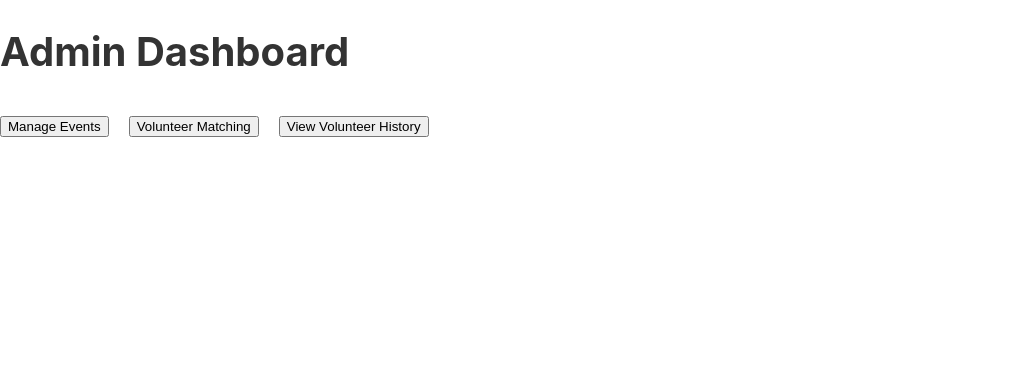
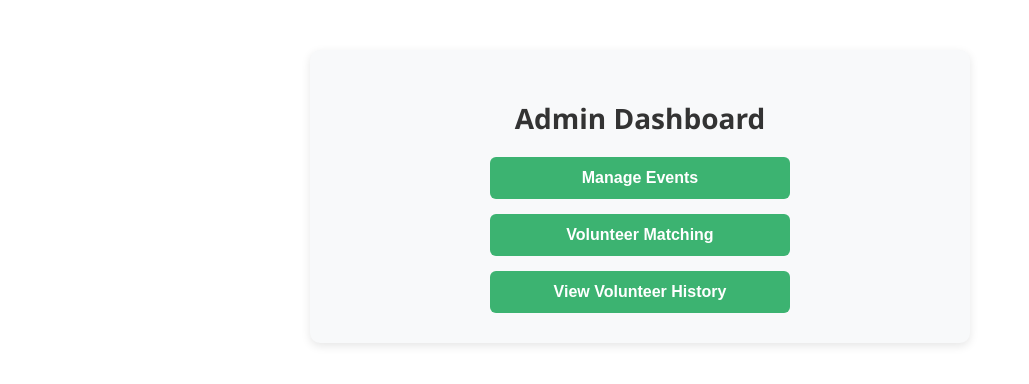
Before and after one commit to Hyperbolas/volunteer-app, a React (Create React App) app: page /admin/AdminDashboard in a window 1280 px wide. Shown: the top 384 px of the page, without its empty margins (0-1029 px from the left). Built offline with nearby package versions, Linux system fonts and the light colour scheme.

Commit message:
Added styling for Admin Dashboard

```diff
--- /dev/null
+++ b/src/pages/admin/AdminDashboard.css
@@ -0,0 +1,40 @@
+.admin-dashboard {
+  max-width: 600px;
+  margin: 50px auto;
+  padding: 30px;
+  background-color: #f8f9fa;
+  border-radius: 10px;
+  box-shadow: 0 3px 10px rgba(0, 0, 0, 0.1);
+  text-align: center;
+  font-family: "Segoe UI", Tahoma, Geneva, Verdana, sans-serif;
+}
+
+.admin-heading {
+  font-size: 28px;
+  margin-bottom: 20px;
+  color: #333;
+}
+
+.admin-button-group {
+  display: flex;
+  flex-direction: column;
+  gap: 15px;
+  max-width: 300px;
+  margin: 0 auto;
+}
+
+.admin-button-group button {
+  padding: 12px;
+  font-size: 16px;
+  font-weight: bold;
+  background-color: mediumseagreen;
+  color: white;
+  border: none;
+  border-radius: 6px;
+  cursor: pointer;
+  transition: background-color 0.3s ease;
+}
+
+.admin-button-group button:hover {
+  background-color: dodgerblue;
+}
--- a/src/pages/admin/AdminDashboard.js
+++ b/src/pages/admin/AdminDashboard.js
@@ -1,13 +1,15 @@
 import React from 'react';
 import { useNavigate } from 'react-router-dom';
+import './AdminDashboard.css';
+//references chatgpt, https://www.w3schools.com/css/css_colors.asp
 
 function AdminDashboard() {
   const navigate = useNavigate();
 
   return (
     <div className="admin-dashboard">
-      <h1>Admin Dashboard</h1>
-      <div className="button-group">
+      <h1 className="admin-heading">Admin Dashboard</h1>
+      <div className="admin-button-group">
         <button onClick={() => navigate('/admin/AdminEventManagement')}>
           Manage Events
         </button>
```
